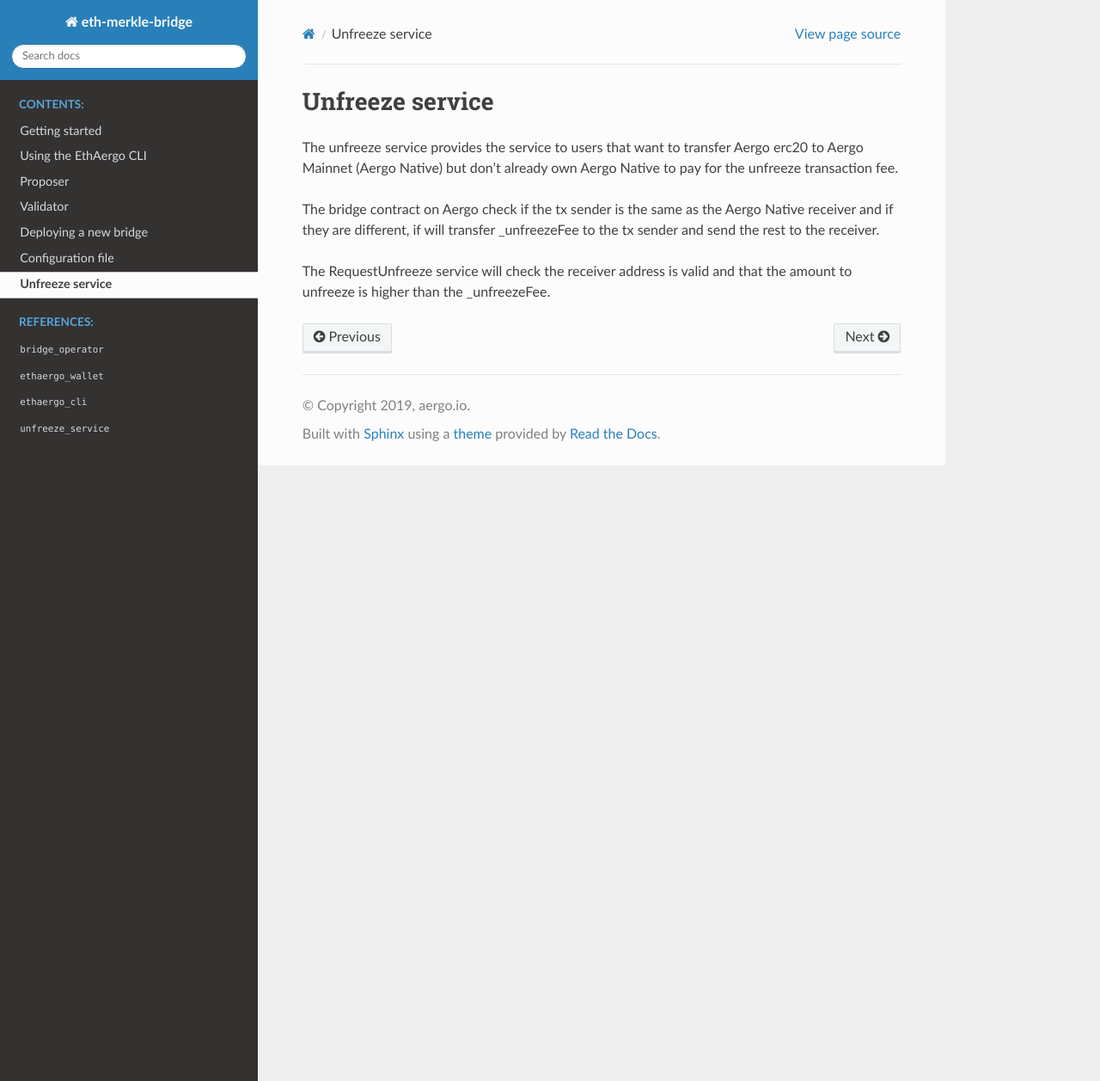
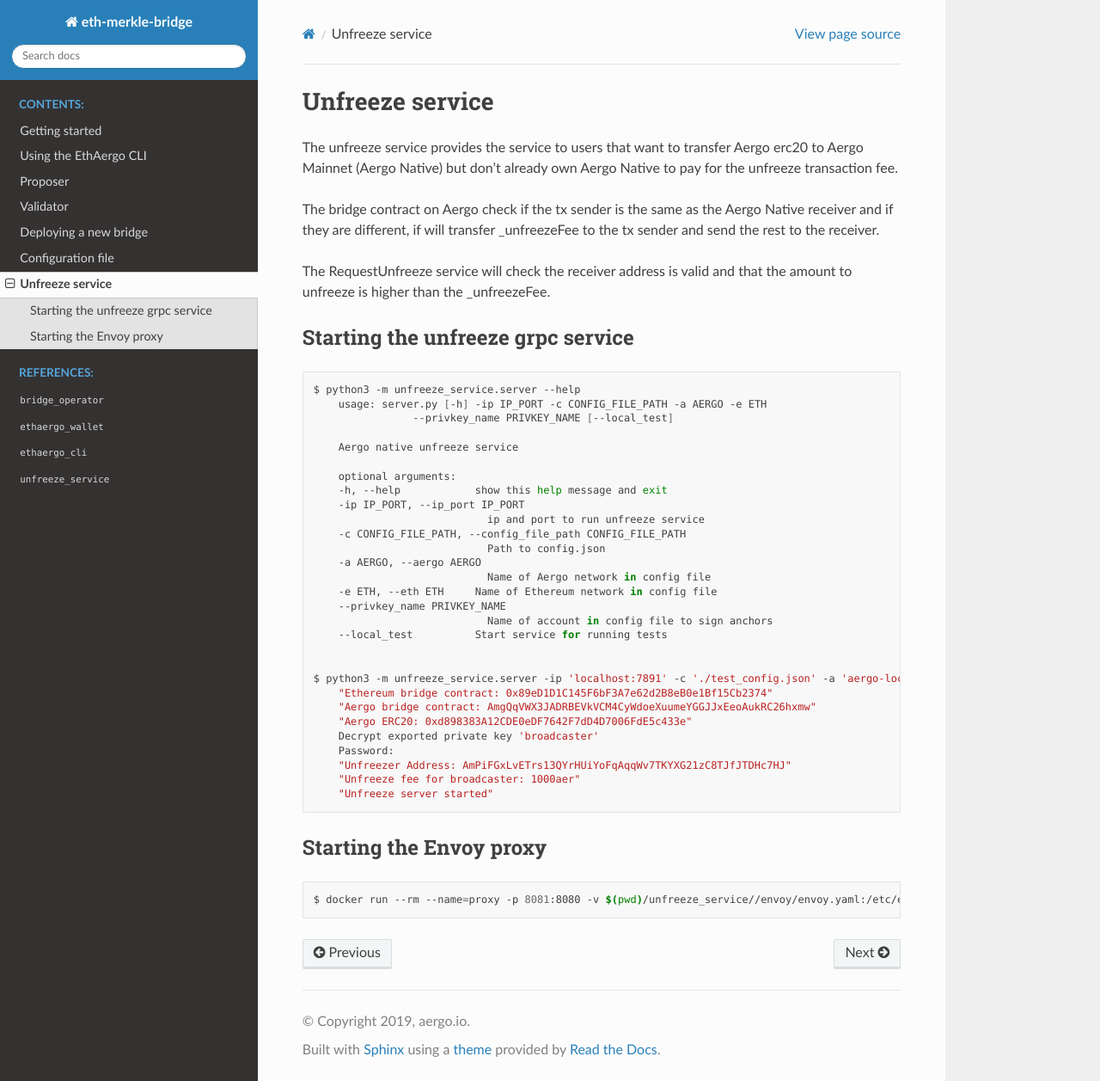
Before and after one commit to aergoio/eth-merkle-bridge, a Sphinx documentation site: the page built from docs/source/unfreeze.rst, in a window 1280 px wide and 1257 px high. Shown: the whole window at 86% size. Built offline with Sphinx 7.4.7 and the Read the Docs theme 2.0.0, drawn with Linux system fonts in a browser that asks for light colours.

Commit message:
update docs

```diff
--- a/docs/source/unfreeze.rst
+++ b/docs/source/unfreeze.rst
@@ -9,3 +9,46 @@ are different, if will transfer _unfreezeFee to the tx sender and send the rest
 
 The RequestUnfreeze service will check the receiver address is valid and that the amount to unfreeze is higher
 than the _unfreezeFee.
+
+Starting the unfreeze grpc service
+----------------------------------
+
+.. code-block:: bash
+
+    $ python3 -m unfreeze_service.server --help
+        usage: server.py [-h] -ip IP_PORT -c CONFIG_FILE_PATH -a AERGO -e ETH
+                    --privkey_name PRIVKEY_NAME [--local_test]
+
+        Aergo native unfreeze service
+
+        optional arguments:
+        -h, --help            show this help message and exit
+        -ip IP_PORT, --ip_port IP_PORT
+                                ip and port to run unfreeze service
+        -c CONFIG_FILE_PATH, --config_file_path CONFIG_FILE_PATH
+                                Path to config.json
+        -a AERGO, --aergo AERGO
+                                Name of Aergo network in config file
+        -e ETH, --eth ETH     Name of Ethereum network in config file
+        --privkey_name PRIVKEY_NAME
+                                Name of account in config file to sign anchors
+        --local_test          Start service for running tests
+
+
+    $ python3 -m unfreeze_service.server -ip 'localhost:7891' -c './test_config.json' -a 'aergo-local' -e 'eth-poa-local' --privkey_name "broadcaster"
+        "Ethereum bridge contract: 0x89eD1D1C145F6bF3A7e62d2B8eB0e1Bf15Cb2374"
+        "Aergo bridge contract: AmgQqVWX3JADRBEVkVCM4CyWdoeXuumeYGGJJxEeoAukRC26hxmw"
+        "Aergo ERC20: 0xd898383A12CDE0eDF7642F7dD4D7006FdE5c433e"
+        Decrypt exported private key 'broadcaster'
+        Password:
+        "Unfreezer Address: AmPiFGxLvETrs13QYrHUiYoFqAqqWv7TKYXG21zC8TJfJTDHc7HJ"
+        "Unfreeze fee for broadcaster: 1000aer"
+        "Unfreeze server started"
+
+
+Starting the Envoy proxy
+------------------------
+
+.. code-block:: bash
+
+    $ docker run --rm --name=proxy -p 8081:8080 -v $(pwd)/unfreeze_service//envoy/envoy.yaml:/etc/envoy/envoy.yaml envoyproxy/envoy:latest
```
Also changed, not shown: 1 other file.
